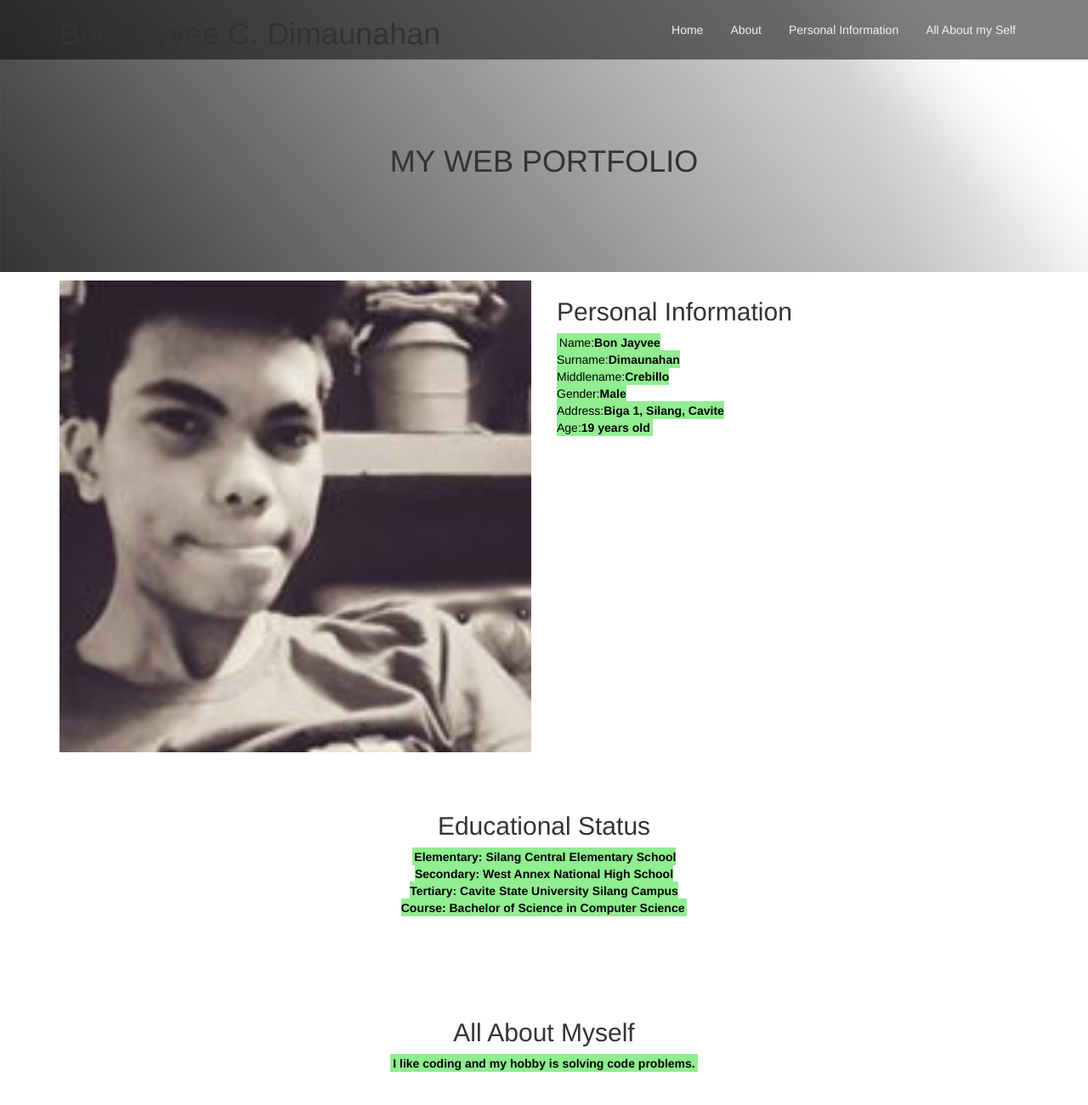
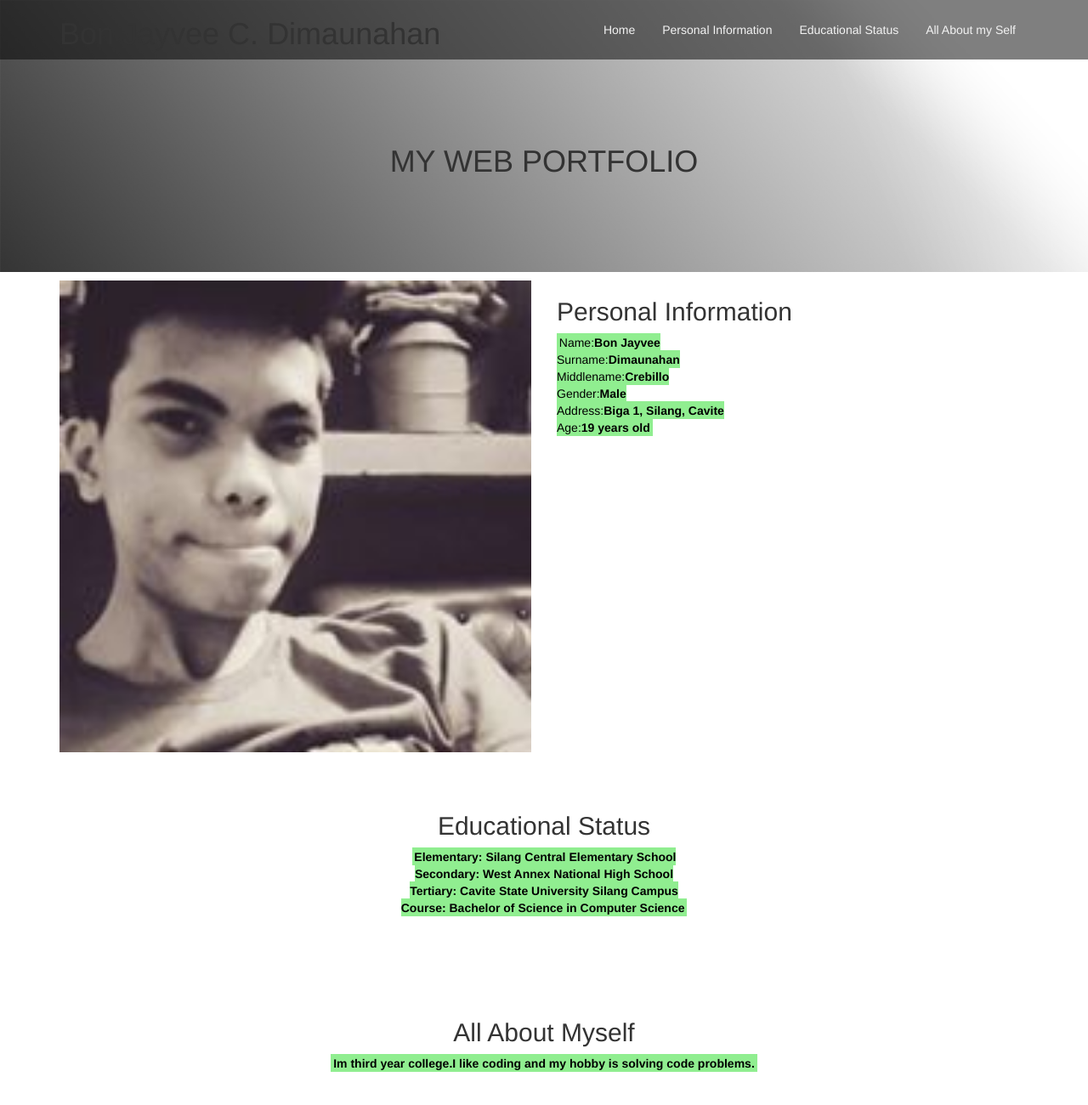
Before and after one commit to bjongemo/bon-jayvee-dimaunahan, a plain HTML site: page index.html in a window 1280 px wide. Shown: the whole page at 85% size. Drawn offline with Linux system fonts and the light colour scheme.

Commit message:
Update index.html

```diff
--- a/index.html
+++ b/index.html
@@ -17,8 +17,8 @@
 			<div class="col-md-7">
 				<ul class="nav nav-pills">
 					<li><a href="">Home</a></li>
-					<li><a href="#about">About</a></li>
-					<li><a href="#projects">Personal Information</a></li>
+					<li><a href="#about">Personal Information</a></li>
+					<li><a href="#projects">Educational Status</a></li>
 					<li><a href="#GetInTouch">All About my Self</a></li>
 
 				</ul>
@@ -83,7 +83,7 @@
 			<h2 class="text-center">All About Myself</h2>
 			<p class="text-center"><mark>
 
-							<b>I like coding and my hobby is solving code problems.</b></mark></p>
+							<b>Im third year college.I like coding and my hobby is solving code problems.</b></mark></p>
 
 			</div>
 
```
